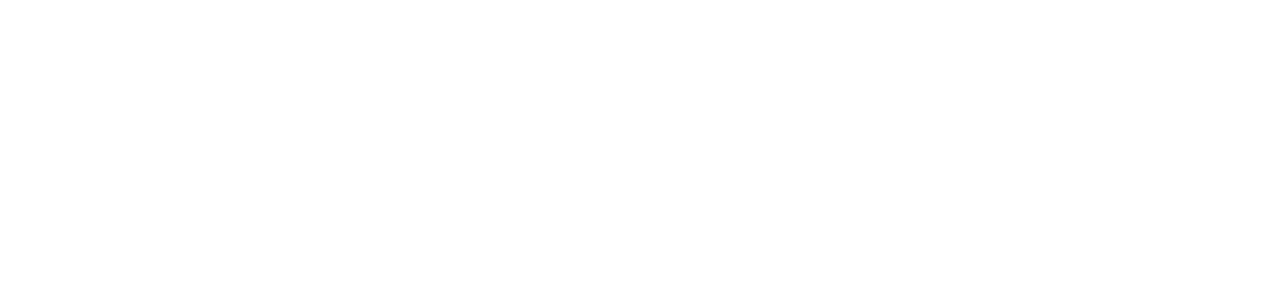
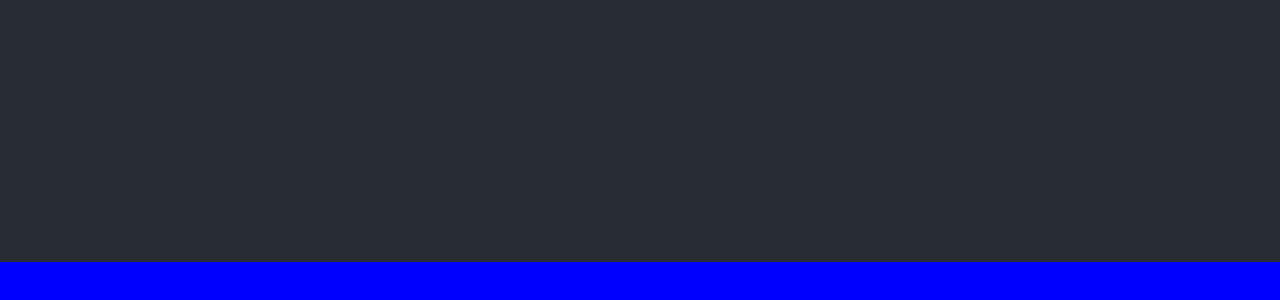
Before and after one commit to HenriqueFadoni/portifolio, a React (Create React App) app: page / in a window 1280 px wide. Shown: the part 538-838 px from the top of the page. Before the commit the page ends 800 px from the top, so only its background shows below. Built offline with nearby package versions, Linux system fonts and the light colour scheme.

Commit message:
Organizing Scss and creating sections

```diff
--- a/src/App.js
+++ b/src/App.js
@@ -1,11 +1,14 @@
 import React, { Component } from 'react';
+import './styles/main.scss';
 
 class App extends Component {
   render() {
     return (
-      <div className="App">
-        <section></section>
-      </div>
+      <>
+        <section className="section-welcome">
+        </section>
+        <section className="section-about"></section>
+      </>
     );
   }
 }
--- a/src/styles/abstract/_variables.scss
+++ b/src/styles/abstract/_variables.scss
@@ -0,0 +1,3 @@
+// COLORS
+
+$color-primary: #282c34;
--- a/src/styles/base/_base.scss
+++ b/src/styles/base/_base.scss
@@ -0,0 +1,15 @@
+*,
+*::after,
+*::before {
+    margin: 0;
+    padding: 0;
+    box-sizing: inherit;
+}
+
+html {
+    font-size: 62.5%;
+}
+
+body {
+    box-sizing: border-box;
+}
--- a/src/styles/main.scss
+++ b/src/styles/main.scss
@@ -1 +1,18 @@
-/* background-color: #282c34; */
+// ABSTRACT
+@import './abstract/functions';
+@import './abstract/mixins';
+@import './abstract/variables';
+
+// BASE
+@import './base/animations';
+@import './base/base';
+@import './base/typography';
+@import './base/utilities';
+
+// COMPONENTS
+
+// LAYOUT
+
+// PAGES
+@import './pages/welcome';
+@import './pages/about';
--- /dev/null
+++ b/src/styles/pages/_about.scss
@@ -0,0 +1,5 @@
+.section-about {
+    width: auto;
+    height: 100vh;
+    background-color: blue;
+}
--- /dev/null
+++ b/src/styles/pages/_welcome.scss
@@ -0,0 +1,6 @@
+.section-welcome {
+    background-color: $color-primary;
+    width: auto;
+    height: 100vh;
+    top: 0;
+}
```
